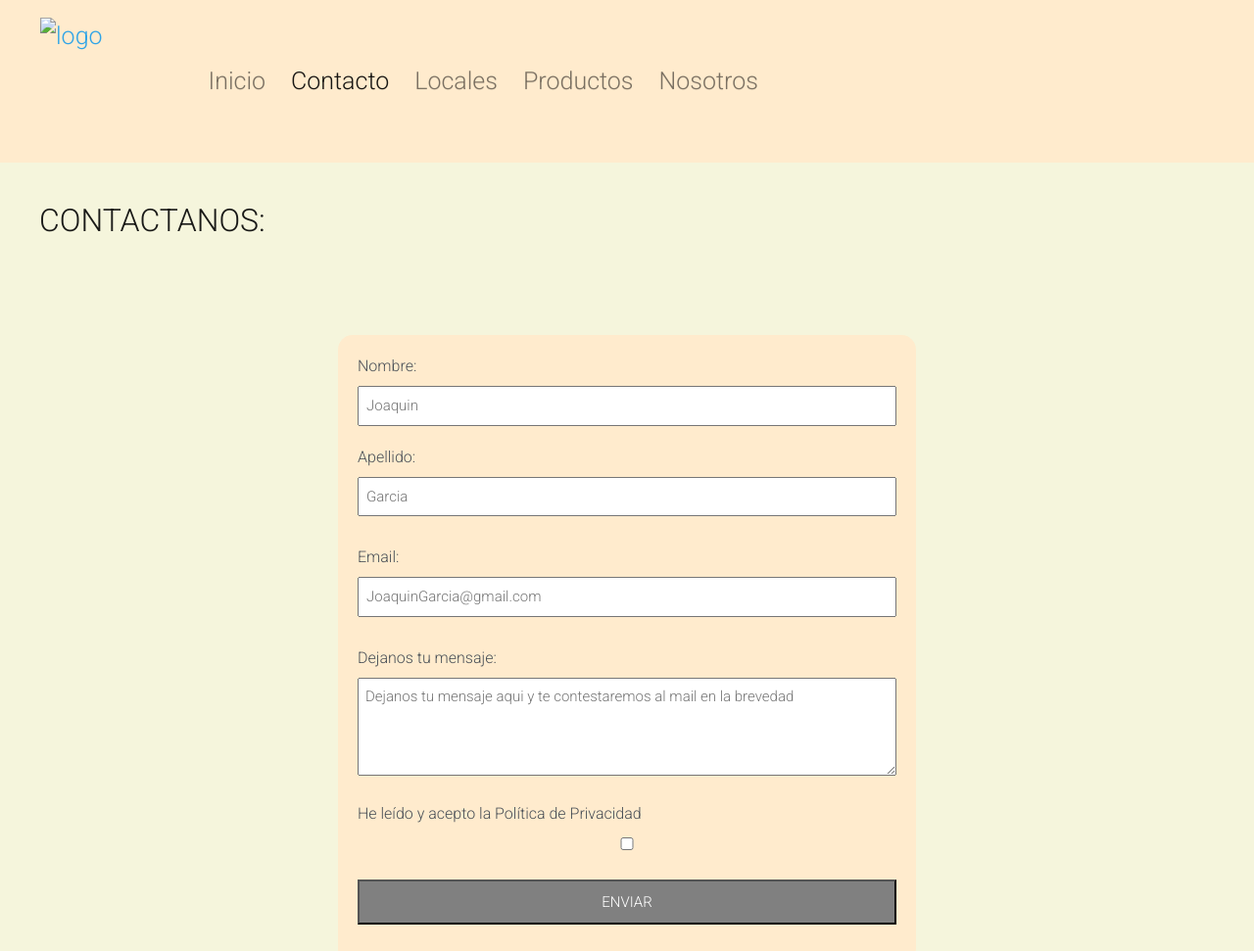
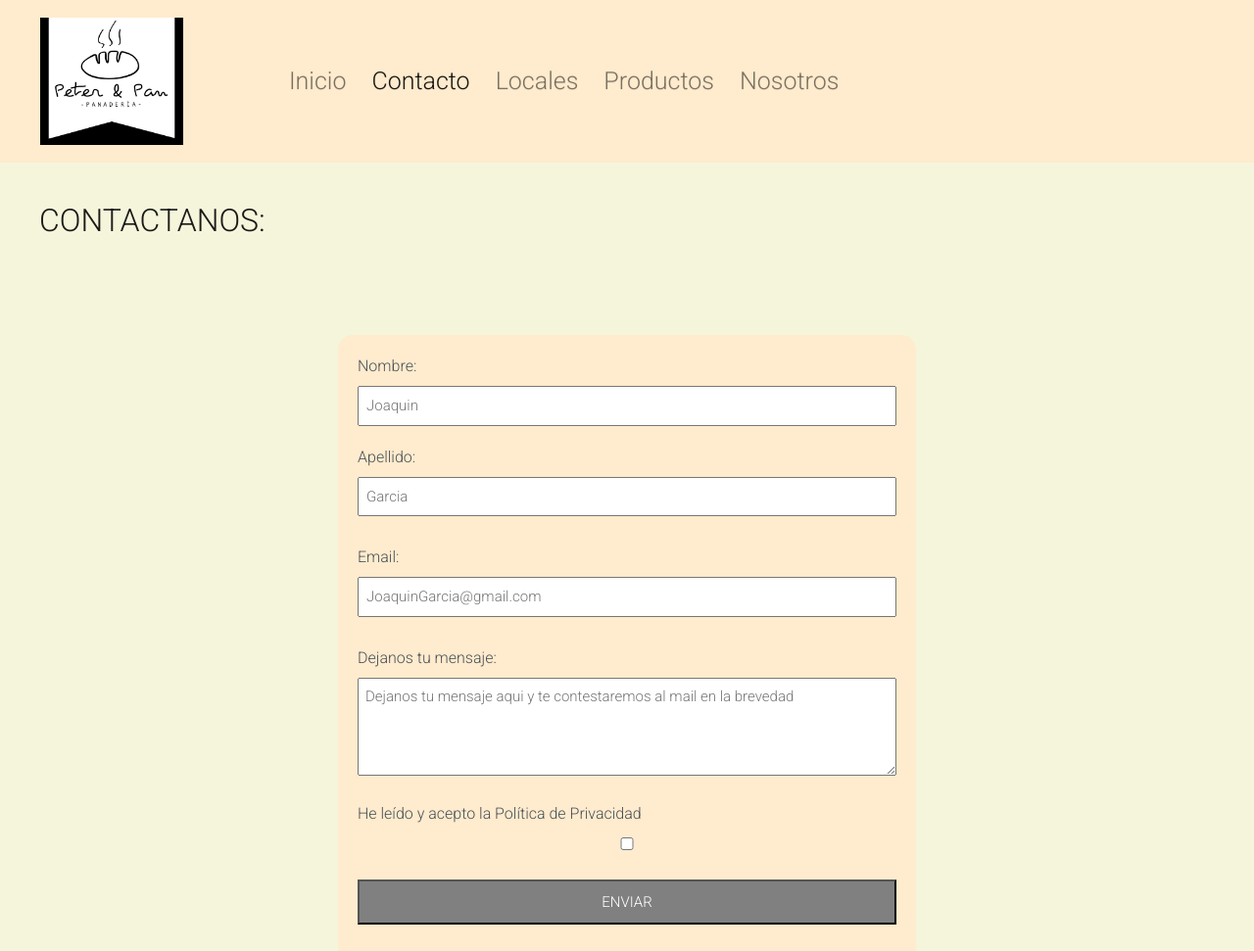
Before and after one commit to Joaquin-Nicolas-Garcia/PanaderiaPeterPan, a plain HTML site: page pages/contacto.html in a window 1280 px wide. Shown: the top 971 px of the page at 98% size. Drawn offline with nearby package versions, Linux system fonts and the light colour scheme.

Commit message:
me faltaba el ../ en los logos de las secciones

```diff
--- a/pages/contacto.html
+++ b/pages/contacto.html
@@ -19,7 +19,7 @@
         <header class="header">
             <nav class="navbar navbar-expand-lg navbar-light">
                 <div class="container logoIndex">
-                    <a href="./index.html"><img src="./assets/logo peter pan.png" alt="logo"></a>
+                    <a href="./index.html"><img src="../assets/logo peter pan.png" alt="logo"></a>
                     <button class="navbar-toggler bg-light" type="button" data-bs-toggle="collapse"
                         data-bs-target="#navbarColor03" aria-controls="navbarColor03" aria-expanded="false"
                         aria-label="Toggle navigation">
```
Also changed, not shown: pages/locales.html (+1 -1 lines), pages/nosotros.html (+1 -1 lines), pages/productos.html (+1 -1 lines).
